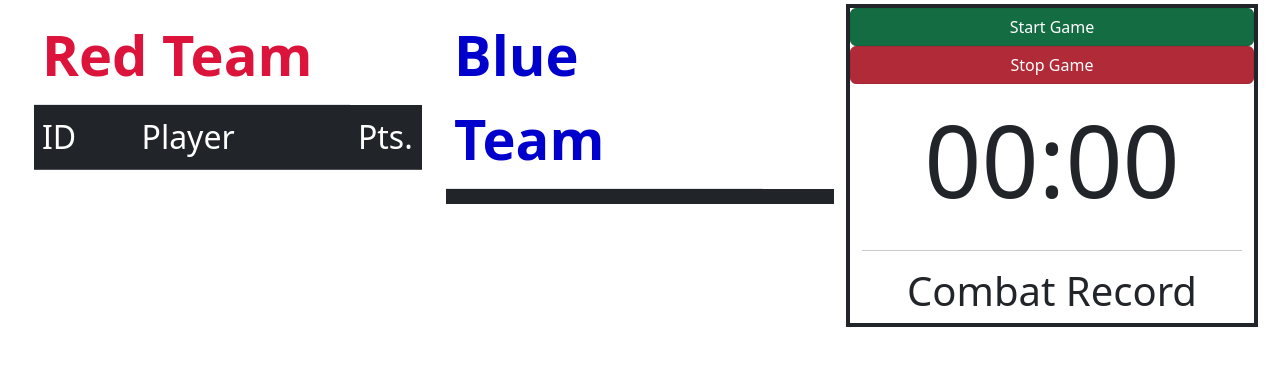
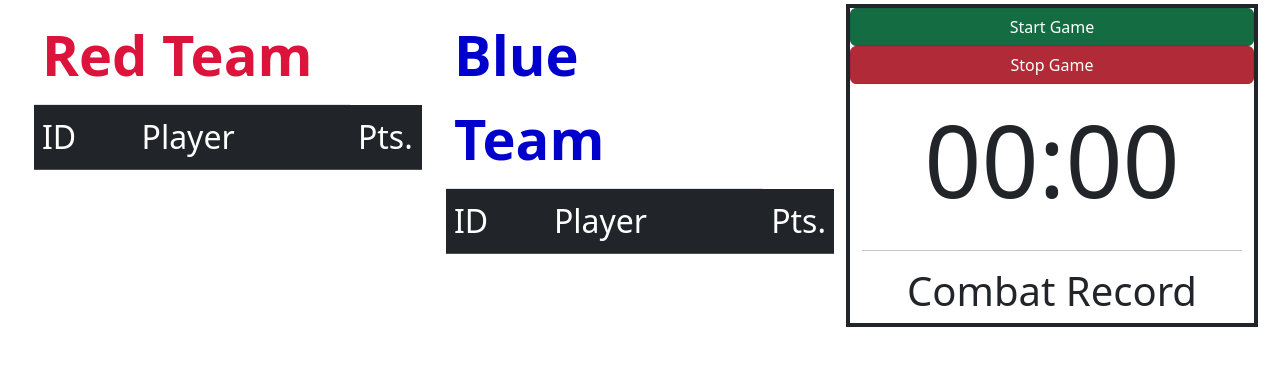
Before and after one commit to CharlesMortensen/SoftwareEngineeringProject1, a Django app: template lasertag/home/templates/home/game_action.html in a window 1280 px wide. Shown: the part 56-422 px from the top of the page. Run offline with Django 4.2, Linux system fonts and the light colour scheme; the template is opened without the code that fills it, so the values that code supplies are empty; some libraries are stand-ins or nearby versions.

Commit message:
corrected height for tables

```diff
--- a/lasertag/home/static/home/game_action.css
+++ b/lasertag/home/static/home/game_action.css
@@ -55,7 +55,7 @@ td{
 
 .my-custom-scrollbar {
     position: relative;
-    height: 200px;
+    height: auto;
     overflow: auto;
     }
 
```
